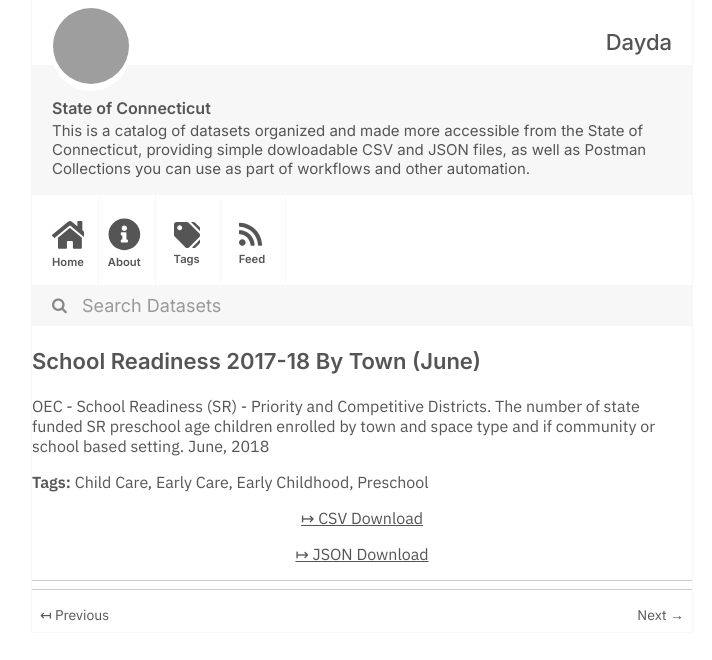
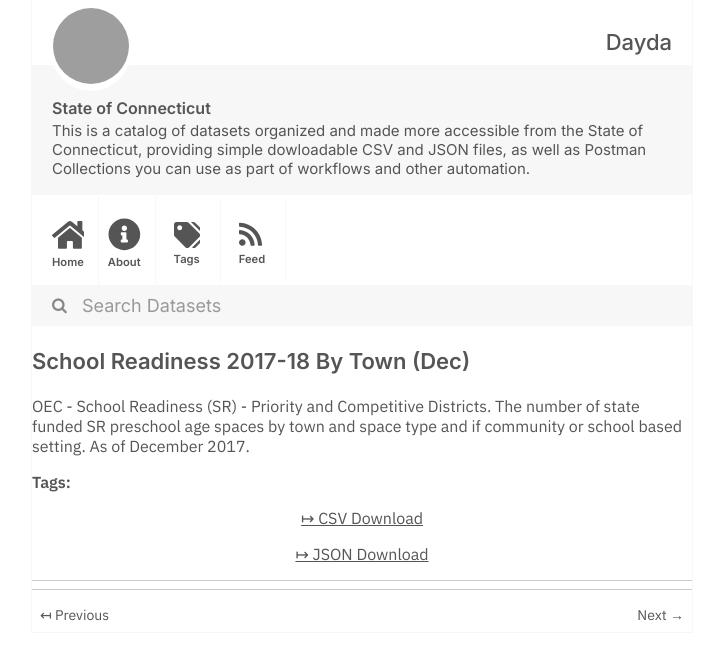
Before and after one commit to dayda-entities/state-of-connecticut, a Jekyll site: the page built from _posts/2020-11-12-school-readiness-2017-18-by-to.md, in a window 1280 px wide, cut to the strip 0-660 px from the top of the page. Shown: the whole strip, without its empty margins (278-990 px from the left). Built offline with Jekyll 4.4.1, drawn with Linux system fonts in a browser that asks for light colours; grey boxes are pictures that could not be loaded.

```diff
--- a/_posts/2020-11-12-school-readiness-2017-18-by-to.md
+++ b/_posts/2020-11-12-school-readiness-2017-18-by-to.md
@@ -1,19 +1,15 @@
 ---
-title: School Readiness 2017-18 By Town (June)
-created: '2020-11-12T14:57:05.412657'
-modified: '2020-11-12T14:57:05.412664'
+title: School Readiness 2017-18 By Town (Dec)
+created: '2020-11-12T14:55:37.335339'
+modified: '2020-11-12T14:55:37.335346'
 state: active
 type: dataset
-tags:
-  - Child Care
-  - Early Care
-  - Early Childhood
-  - Preschool
+tags: []
 groups:
   - Local Government
-csv_url: 'https://data.ct.gov/api/views/npw6-35ic/rows.csv?accessType=DOWNLOAD'
-json_url: 'https://data.ct.gov/api/views/npw6-35ic/rows.json?accessType=DOWNLOAD'
+csv_url: 'https://data.ct.gov/api/views/d8dp-349m/rows.csv?accessType=DOWNLOAD'
+json_url: 'https://data.ct.gov/api/views/d8dp-349m/rows.json?accessType=DOWNLOAD'
 layout: post
 
 ---
-OEC - School Readiness (SR) - Priority and Competitive Districts. The number of state funded SR preschool age children enrolled by town and space type and if community or school based setting. June, 2018
+OEC - School Readiness (SR) - Priority and Competitive Districts. The number of state funded SR preschool age spaces by town and space type and if community or school based setting.  As of December 2017.
```
